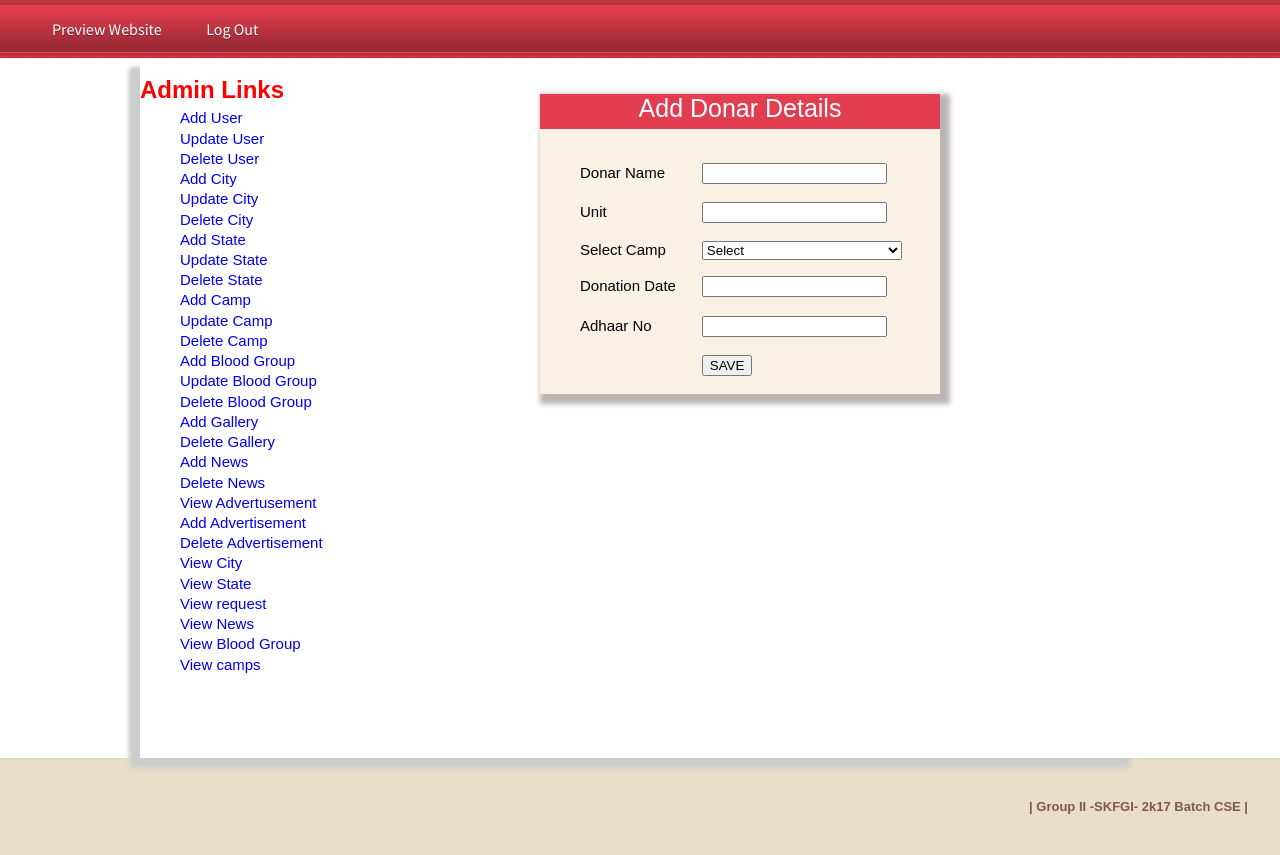
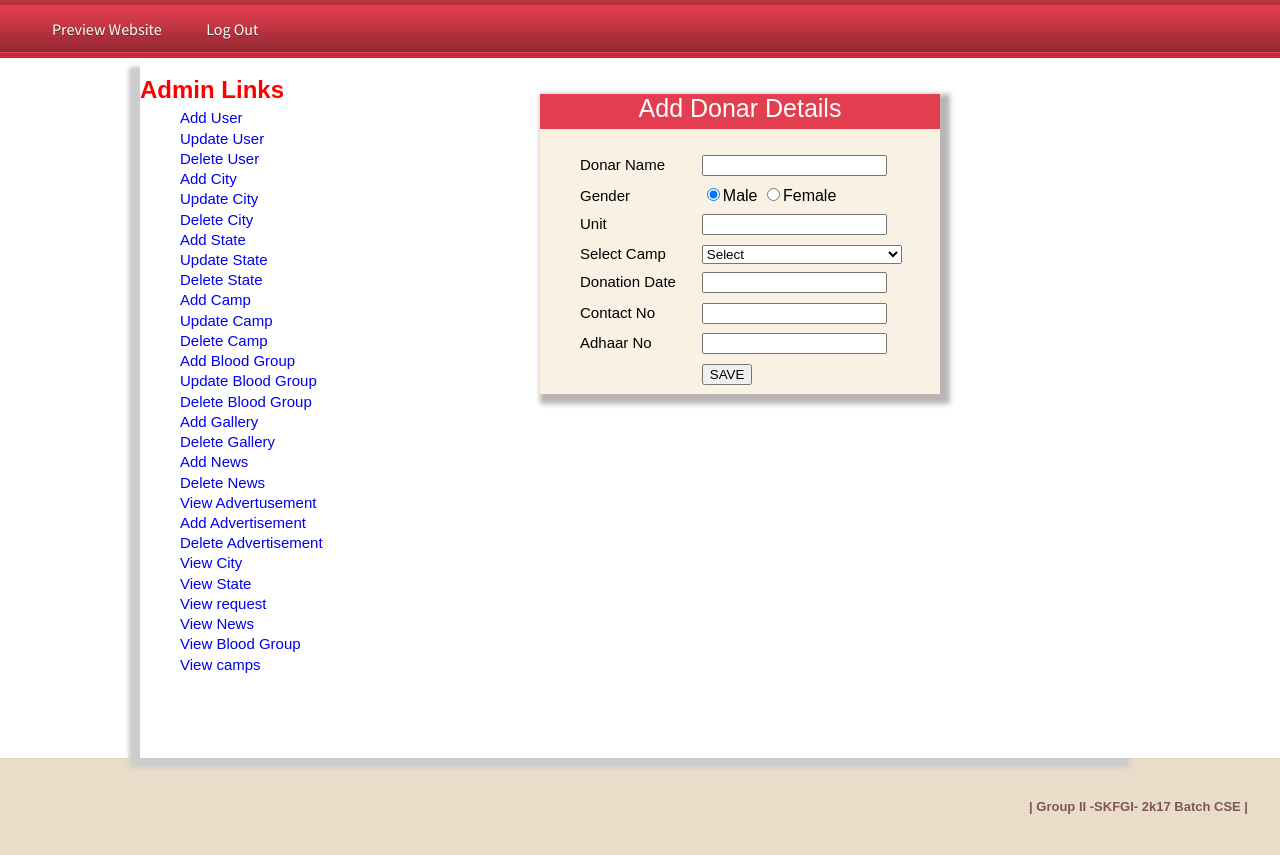
Before and after one commit to saikatharryc/BDMS_final_proj, a PHP site: page /Admin/blooddonated.php in a window 1280 px wide. Shown: the part 120-975 px from the top of the page. Run offline with PHP 8.4, Linux system fonts and the light colour scheme; a user stored in the database is signed in; data comes from the database, SQL or seed files in the repository; some libraries are stand-ins or nearby versions.

Commit message:
Added More Details for Donar

```diff
--- a/Admin/blooddonated.php
+++ b/Admin/blooddonated.php
@@ -75,6 +75,9 @@
 <tr><td class="lefttd">Donar Name</td><td><input type="text" name="t1" required="required" pattern="[a-zA-Z0-9 ]{5,15}" title="please enter donar name"></td></tr>
 </td></tr>
 
+<tr><td class="lefttd">Gender</td><td><input type="radio" name="r1" value="male" checked="checked" />Male <input type="radio" name="r1" value="female"/>Female</td></tr>
+</td></tr>
+
 <tr><td class="lefttd">Unit</td><td><input type="number" name="t2" required="required" pattern="[a-zA-Z0-9 ]{5,15}" title="please enter blood unit"></td></tr>
 </td></tr>
 
@@ -112,7 +115,12 @@
 <tr><td class="lefttd">Donation Date</td><td><input type="text" name="t3" required="required"  id="datepicker" title="please enter donation date"></td></tr>
 
 </td></tr>
-<tr><td class="lefttd">Adhaar No</td><td><input type="number" name="t4" required="required" pattern="[a-zA-Z0-9 ]{5,15}" title="please enter donar adhaar no"></td></tr>
+<tr><td class="lefttd">Contact No</td><td><input type="number" name="t4" required="required" pattern="[a-zA-Z0-9 ]{5,15}" title="please enter donar contact no"></td></tr>
+</td></tr>
+</td></tr>
+
+</td></tr>
+<tr><td class="lefttd">Adhaar No</td><td><input type="number" name="t5" required="required" pattern="[a-zA-Z0-9 ]{5,15}" title="please enter donar adhaar no"></td></tr>
 </td></tr>
 </td></tr>
 
@@ -131,7 +139,7 @@
 {
 
     $cn=makeconnection();
-            $s="insert into blooddonated(name,unit,camp,date,adhaar) values('" . $_POST["t1"] ."','" . $_POST["t2"] . "','" . $_POST["s1"] . "','" . $_POST["t3"] . "','" . $_POST["t4"] . "')";
+            $s="insert into blooddonated(name,gender,unit,camp,date,contact,adhaar) values('" . $_POST["t1"] ."','" . $_POST["r1"] . "','" . $_POST["t2"] . "','" . $_POST["s1"] . "','" . $_POST["t3"] . "','" . $_POST["t4"] . "','" . $_POST["t5"] . "')";
 
 
     $q=mysqli_query($cn,$s);
```
